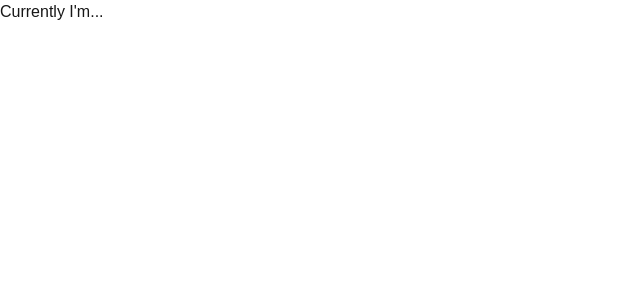
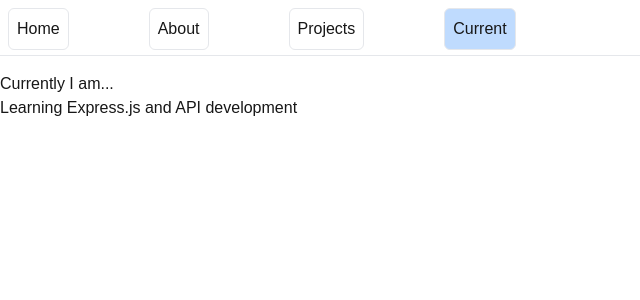
Before and after one commit to LlanAiu/portfolio, a Next.js app: page /current in a window 1280 px wide. Shown: the top 300 px of the page, without its empty margins (0-640 px from the left). Built offline with nearby package versions, Linux system fonts and the light colour scheme.

Commit message:
Add navigation bar

```diff
--- a/src/app/about/page.tsx
+++ b/src/app/about/page.tsx
@@ -3,6 +3,7 @@
 import { useEffect, useState } from 'react';
 import Image from 'next/image';
 import defaultImage from './ProfileImage2.jpg';
+import Navigation from '../components/nav-bar';
 
 export default function Page(){
     const [index, setIndex] = useState(0);
@@ -36,10 +37,13 @@ export default function Page(){
 
     return (
         <div>
-            <h1>About Me</h1>
-            <p> I... </p>
-            <p>{descriptions[index].text}</p>
-            <Image src={descriptions[index].image} alt='Image of Me' width={200} height={200}/>
+            <Navigation path='about'/>
+            <div>
+                <h1>About Me</h1>
+                <p> I... </p>
+                <p>{descriptions[index].text}</p>
+                <Image src={descriptions[index].image} alt='Image of Me' width={200} height={200}/>
+            </div>
         </div>
     );
 }
--- /dev/null
+++ b/src/app/components/nav-bar.tsx
@@ -0,0 +1,29 @@
+import clsx from 'clsx';
+import Link from 'next/link';
+
+
+export default function Navigation({path} : {path: string}){
+
+    const links = [
+        {text: 'Home', link: '/'},
+        {text: 'About', link: '/about'},
+        {text: 'Projects', link: '/projects'},
+        {text: 'Current', link: '/current'}
+    ];
+
+    return (
+        <div className='mt-2 w-full h-12 space-x-20 mb-4 border-b'>
+            {links.map((link) =>
+                (<Link
+                    key={link.text}
+                    href={link.link}
+                    className={clsx('inline-block text-center ml-2 p-2 border rounded-md', {
+                        'bg-blue-200' : link.link.includes(path)
+                    })}
+                >
+                    <p>{link.text}</p>
+                </Link>)
+            )}
+        </div>
+    );
+}
--- a/src/app/current/page.tsx
+++ b/src/app/current/page.tsx
@@ -1,7 +1,41 @@
+'use client'
 
+import { useEffect, useState } from 'react';
+import Navigation from '../components/nav-bar';
 
 export default function Page() {
+
+    const [index, setIndex] = useState(0);
+
+    useEffect(() => {
+        const handleKeyPress = (e: KeyboardEvent) => {
+            if(e.code === 'Space'){
+                setIndex((index + 1) % current.length);
+            }
+        }
+
+        window.addEventListener('keydown', handleKeyPress);
+
+        return () => {
+            window.removeEventListener('keydown', handleKeyPress);
+        }
+    }, [index]);
+
+    const current = [
+        {text: 'Learning Express.js and API development'},
+        {text: 'Working on an ingredients-to-recipe API (for our pledge project...)'},
+        {text: 'Reading through \"An Introduction to Statistical Learning, 2nd Edition\" (James, et al.)'},
+        {text: 'Struggling with competitive programming problems'},
+        {text: 'on fall break (thankfully)!'}
+    ];
+
     return (
-        <p>Currently I'm...</p>
+        <div>
+            <Navigation path='current' />
+            <div>
+                <p>Currently I am...</p>
+                <p>{current[index].text}</p>
+            </div>
+        </div>
     );
 }
--- a/src/app/projects/page.tsx
+++ b/src/app/projects/page.tsx
@@ -2,6 +2,7 @@
 
 import Link from 'next/link';
 import { useEffect, useState } from 'react';
+import Navigation from '../components/nav-bar';
 
 export default function Page(){
 
@@ -45,13 +46,16 @@ export default function Page(){
     ];
 
     return (
-        <>
+        <div>
+            <Navigation path='projects' />
+            <div>
                 <p>Projects</p>
                 <h1>{projects[index].title}</h1>
                 <p>{projects[index].description}</p>
                 <Link href={projects[index].link}>
                     <p>Project Link</p>
                 </Link>
-        </>
+            </div>
+        </div>
     );
 }
```
Also changed, not shown: package.json (+6 -5 lines), 1 other file (tests, documents, lock files or other folders). Lines whose indentation alone changed are shown as unchanged.
